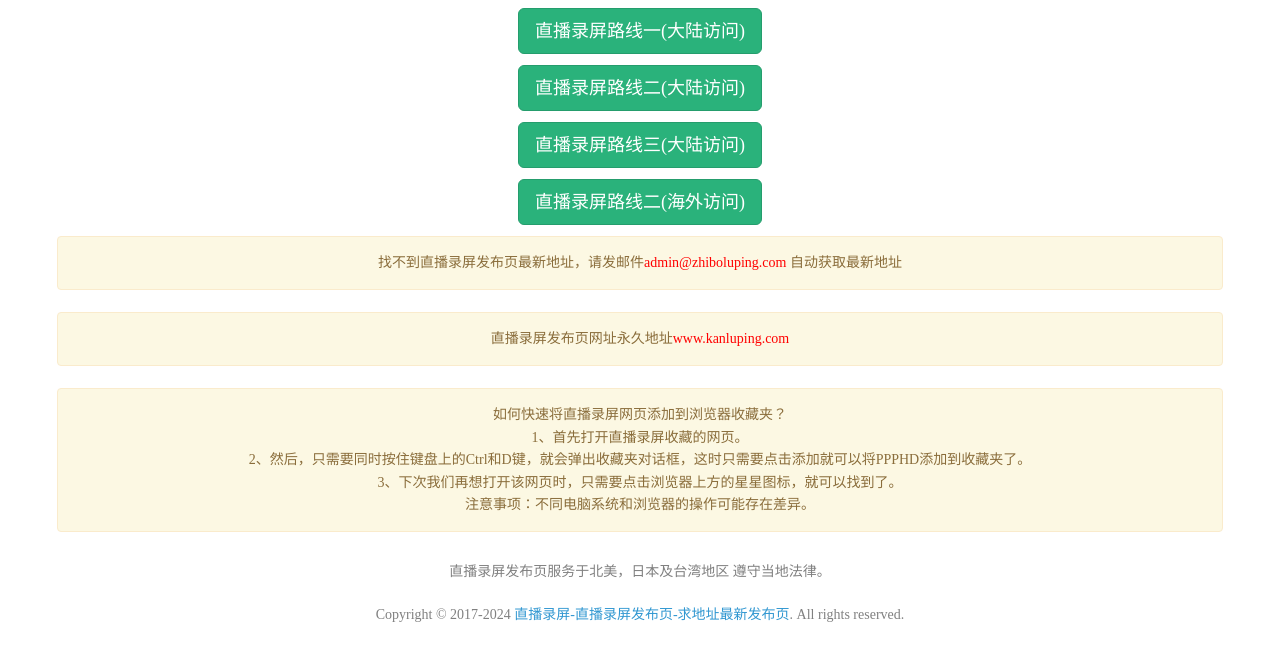
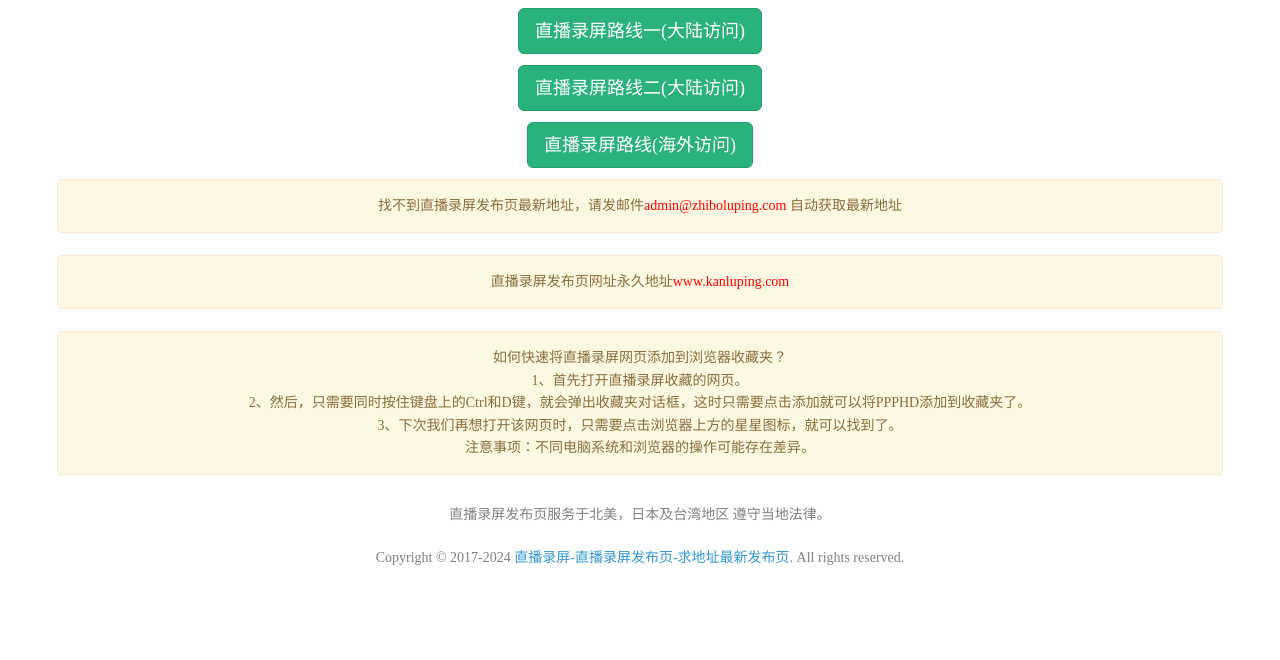
Before and after one commit to zhiboluping/zhiboluping, a plain HTML site: page index.html in a window 1280 px wide. Shown: the part 110-770 px from the top of the page. Drawn offline with Linux system fonts and the light colour scheme.

Commit message:
Update index.html

```diff
--- a/index.html
+++ b/index.html
@@ -46,12 +46,12 @@
                     <a href="/2.html"  rel="nofollow"  class="btn btn-lg btn-success">直播录屏路线二(大陆访问)</a>
 
                 </p>
-		    <p>
+<!-- 		    <p>
                     <a href="/3.html"  rel="nofollow"  class="btn btn-lg btn-success">直播录屏路线三(大陆访问)</a>
 
-                </p>
+                </p> -->
 	   <p>
-                    <a href="/hw.html"  rel="nofollow"  class="btn btn-lg btn-success">直播录屏路线二(海外访问)</a>
+                    <a href="/hw.html"  rel="nofollow"  class="btn btn-lg btn-success">直播录屏路线(海外访问)</a>
 
                 </p>
 
```
